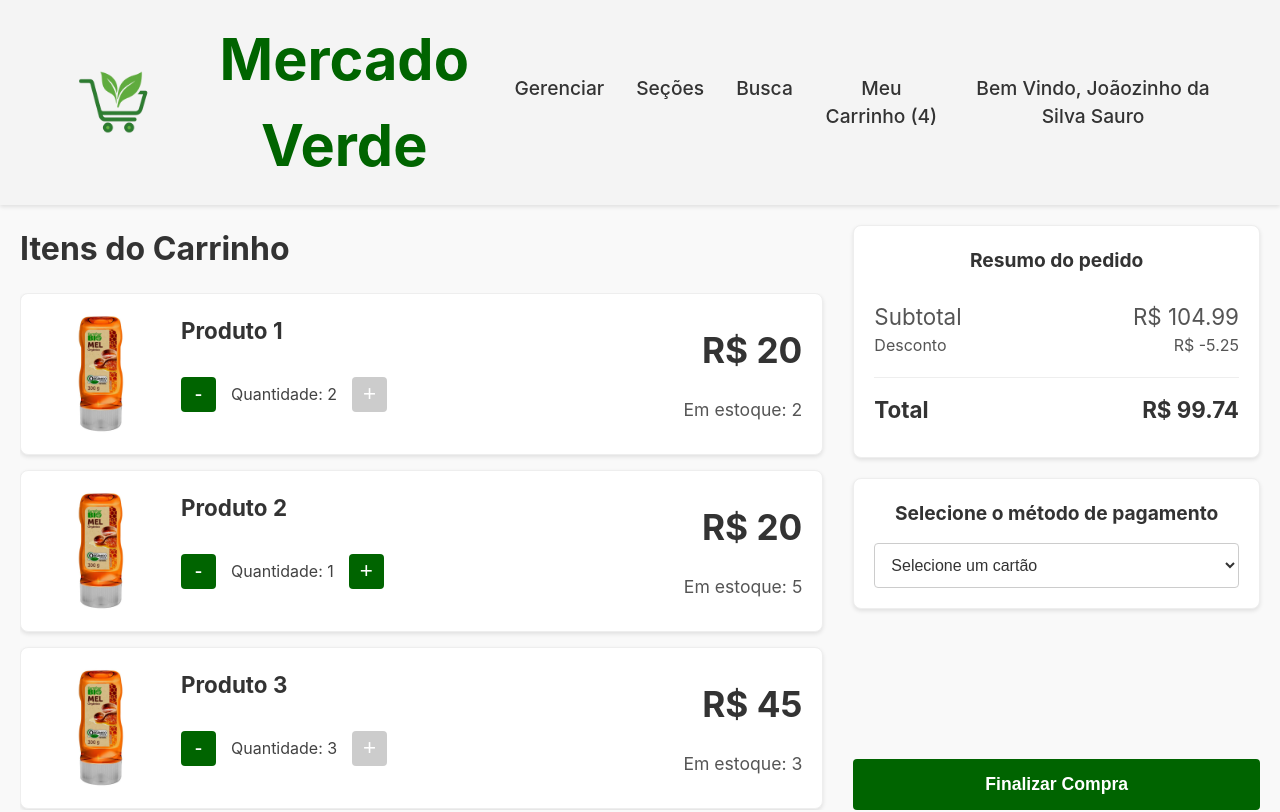
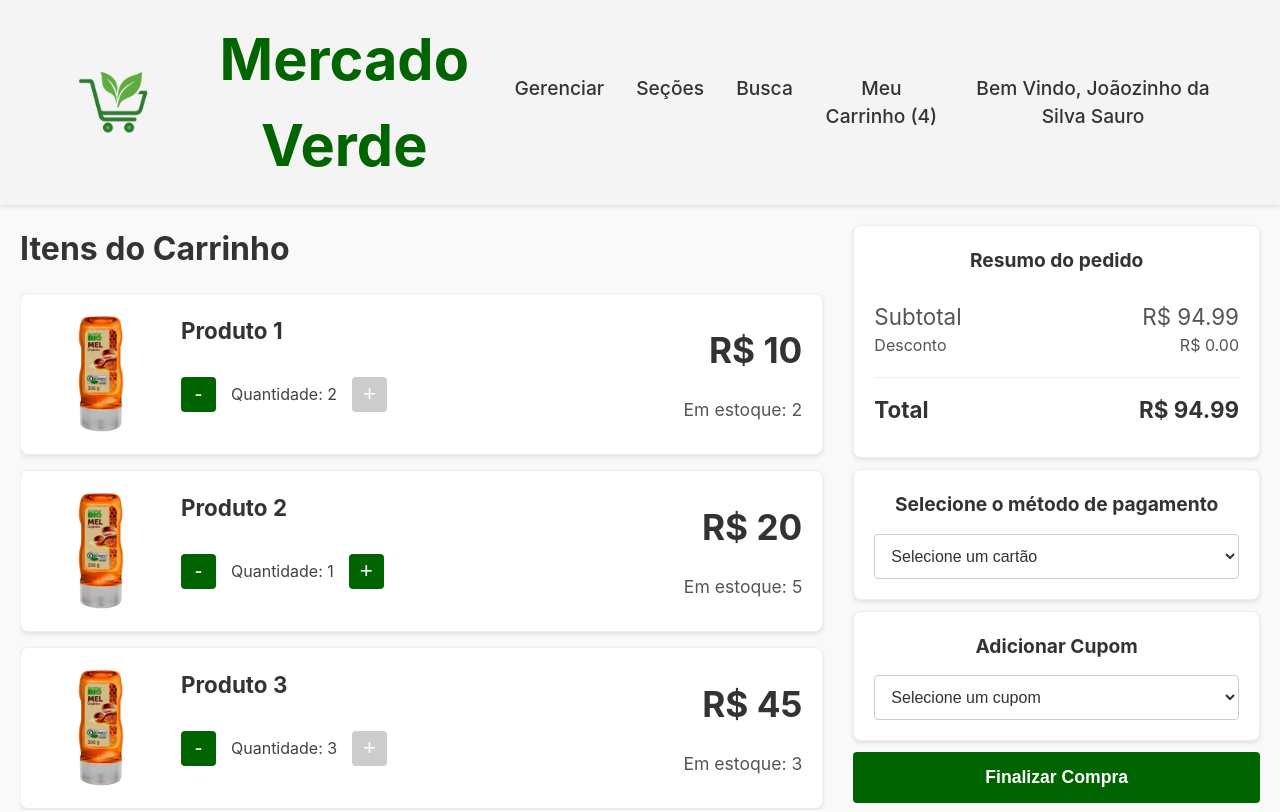
Before and after one commit to ArthurTRamos/Grocery-Store---Web-Project, a React (Create React App) app in the folder grocery-store-react/: page /cart in a window 1280 px wide. Shown: the top 812 px of the page. Built offline with nearby package versions, Linux system fonts and the light colour scheme.

Commit message:
add coupon selection feature and integrate discount calculation in cart

```diff
--- a/grocery-store-react/src/App.jsx
+++ b/grocery-store-react/src/App.jsx
@@ -45,7 +45,7 @@ function App() {
     {
       id: 14,
       name: "Produto 1",
-      price: 10.0,
+      price: 5.0,
       stock: 2,
       image: honeyImg,
     },
@@ -69,6 +69,29 @@ function App() {
       price: 19.99,
       stock: 3,
       image: honeyImg,
+    },
+  ]);
+
+  // Cupoms
+  // Versão de teste, não tenho certeza como vamos lidar com os cupons
+  // O ideal seria fazer uma requisição para pegar os dados dos cupons
+  // e depois fazer uma requisição para atualizar os dados dos cupons
+  // mas como não temos backend ainda, vai assim mesmo pra teste
+  const [coupons, setCoupons] = useState([
+    {
+      couponNumber: "NEWUSER",
+      discount: 10,
+      type: "percent",
+    },
+    {
+      couponNumber: "FREESHIP",
+      discount: 10,
+      type: "money",
+    },
+    {
+      couponNumber: "GIGA12",
+      discount: 12,
+      type: "percent",
     },
   ]);
 
@@ -107,6 +130,16 @@ function App() {
         cvv: "456",
       },
     ],
+    coupons: [
+      {
+        couponNumber: "NEWUSER",
+        used: false,
+      },
+      {
+        couponNumber: "FREESHIP",
+        used: false,
+      },
+    ],
   });
 
   return (
@@ -142,6 +175,8 @@ function App() {
             <CartPage
               cartData={cartData}
               paymentMethods={userData.paymentMethods}
+              userCoupons={userData.coupons}
+              coupons={coupons}
               productData={productData}
               setCartData={setCartData}
               setProductData={setProductData}
--- a/grocery-store-react/src/pages/CartPage.css
+++ b/grocery-store-react/src/pages/CartPage.css
@@ -63,7 +63,7 @@
   flex: 1;
   display: flex;
   flex-direction: column;
-  gap: 20px;
+  gap: 11px;
   min-width: 300px;
 }
 
@@ -114,10 +114,6 @@
 }
 
 /* Button styling */
-.cart-page-button {
-  margin-top: auto;
-}
-
 .cart-page-button button {
   width: 100%;
   padding: 15px;
--- a/grocery-store-react/src/pages/CartPage.jsx
+++ b/grocery-store-react/src/pages/CartPage.jsx
@@ -3,12 +3,15 @@ import { useNavigate } from "react-router-dom";
 
 import CardSelection from "./CardSelection";
 import CartItem from "./CartItem";
+import CouponSelection from "./CouponSelection";
 
 import "./CartPage.css";
 
 function CartPage({
   cartData,
   paymentMethods,
+  userCoupons,
+  coupons,
   productData,
   setCartData,
   setProductData,
@@ -17,28 +20,48 @@ function CartPage({
   const [discount, setDiscount] = useState(0);
   const [total, setTotal] = useState(0);
   const [selectedCard, setSelectedCard] = useState("");
+  const [selectedCoupon, setSelectedCoupon] = useState("");
 
   const navigate = useNavigate();
 
   useEffect(() => {
     const calculateSubtotalDiscount = () => {
-      let tempSubtotal = 0;
+      // Calculate subtotal
+      let subtotalValue = 0;
       cartData.forEach((cartItem) => {
         const product = productData.find(
           (product) => product.id === cartItem.id
         );
         if (product) {
-          tempSubtotal += product.price * cartItem.amount;
+          subtotalValue += product.price * cartItem.amount;
         }
       });
-      setSubtotal(tempSubtotal);
-      let tempDiscount = -tempSubtotal * 0.05;
-      setDiscount(tempDiscount);
-      setTotal(tempSubtotal + tempDiscount);
+      setSubtotal(subtotalValue);
+
+      // Calculate discount
+      let discountValue = 0;
+      const selectedCouponUserData = userCoupons.find(
+        (coupon) => coupon.couponNumber === selectedCoupon
+      );
+
+      if (selectedCouponUserData && !selectedCouponUserData.used) {
+        const couponData = coupons.find(
+          (coupon) => coupon.couponNumber === selectedCoupon
+        );
+        if (couponData) {
+          discountValue =
+            couponData.type === "money"
+              ? -Math.min(couponData.discount, subtotalValue)
+              : (-subtotalValue * couponData.discount) / 100;
+        }
+      }
+
+      setDiscount(discountValue);
+      setTotal(Math.max(subtotalValue + discountValue, 0));
     };
 
     calculateSubtotalDiscount();
-  }, [cartData, productData]);
+  }, [cartData, coupons, productData, selectedCoupon, userCoupons]);
 
   const handleFinish = () => {
     if (!selectedCard) {
@@ -47,7 +70,9 @@ function CartPage({
     }
 
     if (!total) {
-      alert("Por favor, adicione ao menos um item antes de finalizar a compra!");
+      alert(
+        "Por favor, adicione ao menos um item antes de finalizar a compra!"
+      );
       return;
     }
 
@@ -65,6 +90,17 @@ function CartPage({
     setProductData(updatedProductData);
     setCartData([]);
     alert("Compra finalizada com sucesso!");
+
+    const selectedCouponUserData = userCoupons.find(
+      (coupon) => coupon.couponNumber === selectedCoupon
+    );
+
+    if (selectedCouponUserData) {
+      selectedCouponUserData.used = true;
+    }
+
+    setSelectedCoupon("");
+    setSelectedCard("");
 
     // Redirect to home page after purchase
     navigate("/");
@@ -130,6 +166,10 @@ function CartPage({
           paymentMethods={paymentMethods}
           onCardSelect={setSelectedCard}
         />
+        <CouponSelection
+          coupons={userCoupons}
+          onCouponSelect={setSelectedCoupon}
+        />
         <div className="cart-page-button">
           <button
             onClick={handleFinish}
--- /dev/null
+++ b/grocery-store-react/src/pages/CouponSelection.css
@@ -0,0 +1,61 @@
+* {
+    margin: 0;
+    padding: 0;
+    box-sizing: border-box;
+  }
+
+  .coupon-selection-container {
+    background: #fff;
+    padding: 20px;
+    border-radius: 8px;
+    border: 1px solid #eee;
+    box-shadow: 0 2px 4px rgba(0, 0, 0, 0.1);
+  }
+
+  .coupon-selection-container h3 {
+    font-size: 1.2rem;
+    color: #333;
+    margin-bottom: 15px;
+    font-weight: bold;
+  }
+
+  .coupon-dropdown {
+    width: 100%;
+    padding: 12px;
+    border: 1px solid #ccc;
+    border-radius: 4px;
+    font-size: 1rem;
+    color: #333;
+    background-color: #fff;
+    cursor: pointer;
+    transition: border-color 0.2s ease;
+  }
+
+  .coupon-dropdown:focus {
+    outline: none;
+    border-color: #006400;
+  }
+
+  .coupon-dropdown option {
+    padding: 8px;
+  }
+
+  /* Responsive design */
+  @media (max-width: 768px) {
+    .coupon-item-container {
+      flex-direction: column;
+      gap: 15px;
+    }
+
+    .coupon-item-image {
+      width: 100%;
+      height: 200px;
+    }
+
+    .coupon-item-details-right {
+      flex-direction: row;
+      justify-content: space-between;
+      align-items: center;
+      width: 100%;
+    }
+  }
--- /dev/null
+++ b/grocery-store-react/src/pages/CouponSelection.jsx
@@ -0,0 +1,30 @@
+import React from "react";
+
+import "./CouponSelection.css";
+
+function CouponSelection({ onCouponSelect, coupons }) {
+  return (
+    <div className="coupon-selection-container">
+      <h3>Adicionar Cupom</h3>
+      <select
+        className="coupon-dropdown"
+        onChange={(e) => onCouponSelect(e.target.value)}
+        required
+      >
+        <option value="">Selecione um cupom</option>
+        {coupons.map((couponData) =>
+          couponData.used ? null : (
+            <option
+              key={couponData.couponNumber}
+              value={couponData.couponNumber}
+            >
+              <p>{couponData.couponNumber}</p>
+            </option>
+          )
+        )}
+      </select>
+    </div>
+  );
+}
+
+export default CouponSelection;
```
